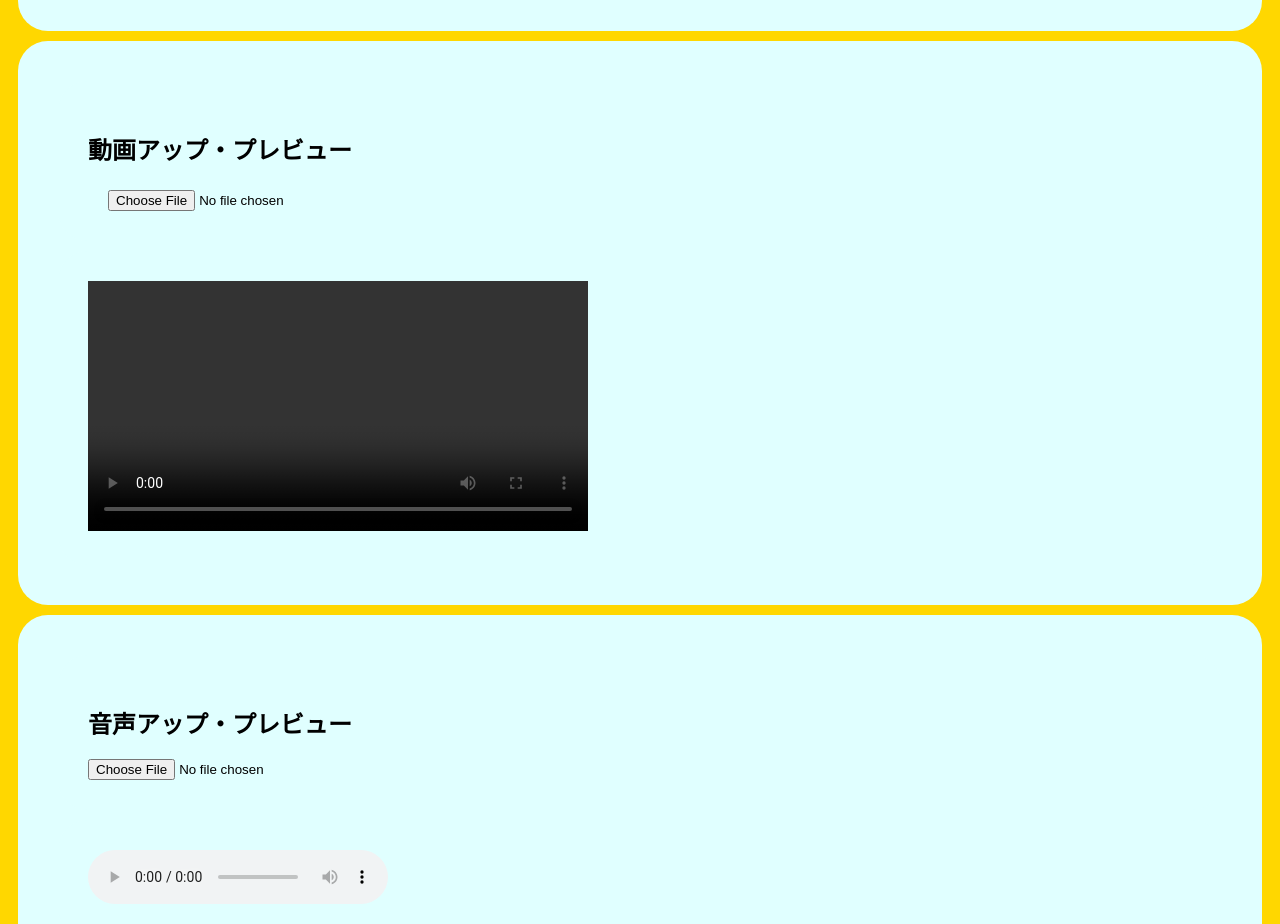
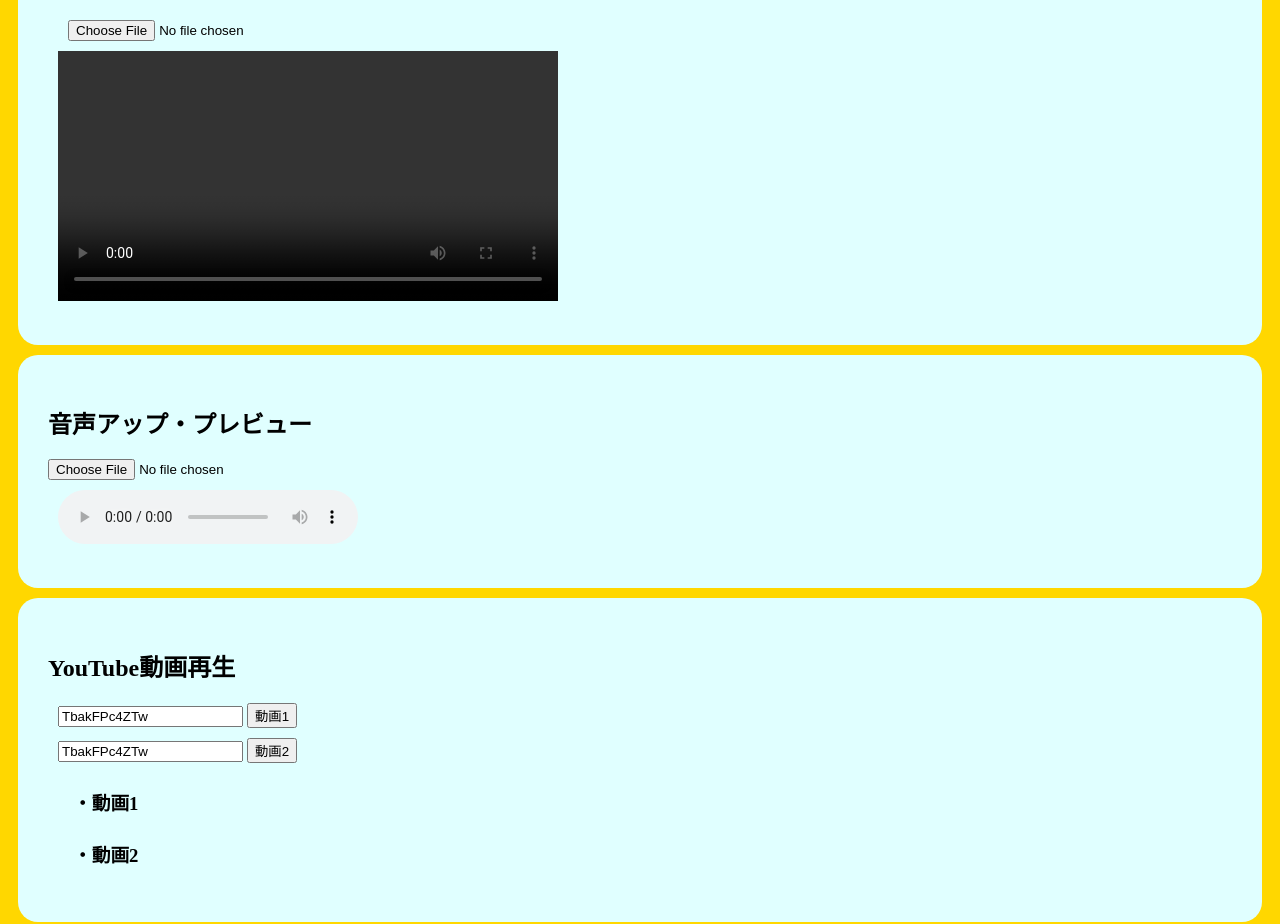
Before and after one commit to R-chat-07/test, a plain HTML site: page index.html in a window 1280 px wide. Shown: the part 303-1227 px from the top of the page. Drawn offline with Linux system fonts and the light colour scheme.

Commit message:
Update style.css

```diff
--- a/style.css
+++ b/style.css
@@ -2,9 +2,24 @@ html {
     background-color: #FFD700;
 }
 
-div {
+.main {
     background-color: #E0FFFF;
     padding: 30px;
     margin: 10px;
-    border-radius: 30px;
+    border-radius: 20px;
 }
+
+.input {
+}
+
+.output {
+    margin: 10px;
+}
+
+.youtube-input {
+    margin: 10px;
+}
+
+.youtube-output {
+    margin: 25px;
+}
```
